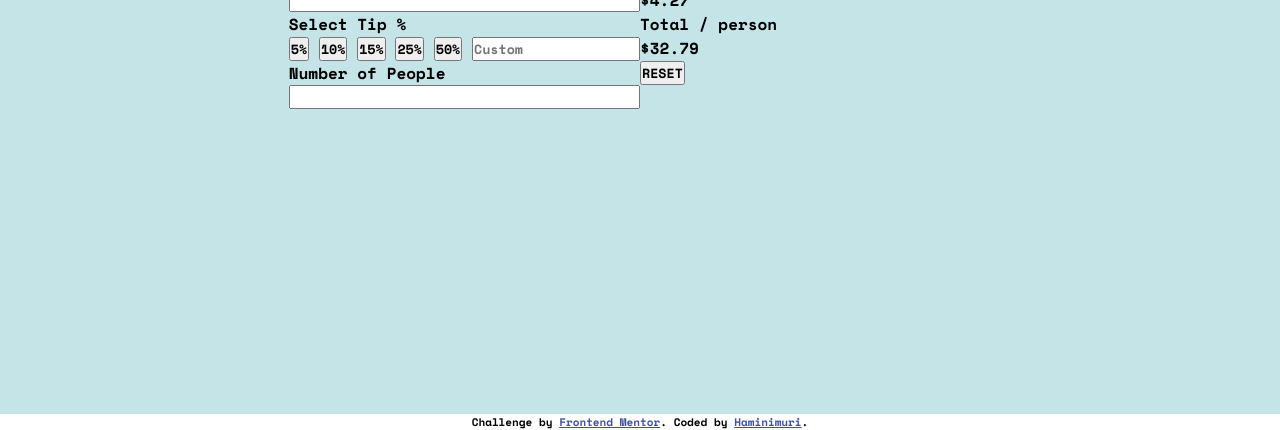
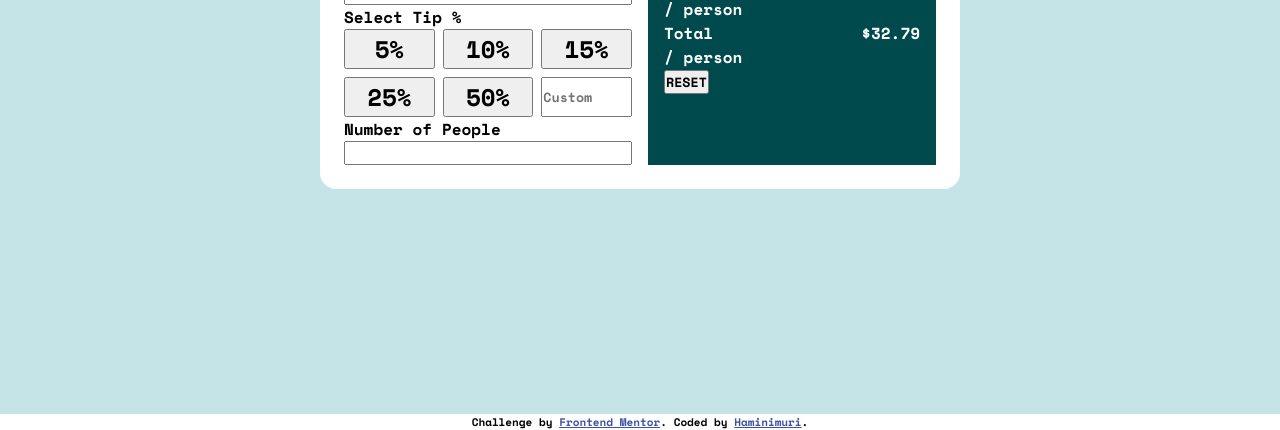
Before and after one commit to Kiranchai/tip-calculator-app, a plain HTML site: page index.html in a window 1280 px wide. Shown: the part 386-816 px from the top of the page. Drawn offline with nearby package versions, Linux system fonts and the light colour scheme.

Commit message:
added some styling

```diff
--- a/index.html
+++ b/index.html
@@ -26,17 +26,21 @@
 
       <section class="calculator-menu">
 
+        <div class="menu-sector">
           <span class="input-label">
             Bill
           </span>
 
-        <input id="bill-price-input">
+          <input id="bill-price-input" class="menu-input">
+        </div>
 
+
+        <div class="menu-sector">
           <span class="input-label">
             Select Tip %
           </span>
 
-        <div class="tip-amount-container">
+          <div class="tip-selection-container">
             <button class="tip-percentage-btn">5%</button>
             <button class="tip-percentage-btn">10%</button>
             <button class="tip-percentage-btn">15%</button>
@@ -44,11 +48,16 @@
             <button class="tip-percentage-btn">50%</button>
             <input class="different-percentage-input" placeholder="Custom">
           </div>
+        </div>
 
+
+        <div class="menu-sector">
           <span class="input-label">
             Number of People
           </span>
           <input type="text" class="menu-input" id="bill-people-amount">
+        </div>
+
 
       </section>
 
@@ -67,7 +76,7 @@
 
         </div>
 
-        <div class="tip-total-container">
+        <div class="tip-amount-container">
 
           <div class="tip-amount-details">
             <span class="details-top">Total</span>
--- a/style.css
+++ b/style.css
@@ -35,14 +35,61 @@ main{
 
 .logo-container{
     max-width: 4rem;
+    margin-bottom: 3rem;
 }
 
 .calculator-container{
+    max-width: 40rem;
     display: grid;
     grid-template-columns: 1fr 1fr;
+    background-color: var(--white);
+    padding: 1.5rem;
+    border-radius: 1rem;
+    gap: 1rem;
 }
 
 .calculator-menu{
     display: flex;
     flex-direction: column;
+    justify-content: space-between;
 }
+
+.menu-input{
+    min-width: 0;
+}
+
+.menu-sector{
+    display: flex;
+    flex-direction: column;
+}
+
+.different-percentage-input{
+    min-width: 0;
+}
+
+.tip-selection-container{
+    display: grid;
+    grid-template-columns: 1fr 1fr 1fr;
+    grid-template-rows: 1fr 1fr;
+    gap: 8px;
+}
+
+.calculator-display{
+    background-color: var(--very-dark-cyan);
+    color: var(--white);
+    padding: 1rem;
+}
+
+.tip-amount-container{
+    display: flex;
+    justify-content: space-between;
+}
+
+.tip-amount-details{
+    display: flex;
+    flex-direction: column;
+}
+
+.tip-percentage-btn{
+    font-size: 24px;
+}
```
Lines whose indentation alone changed are shown as unchanged.
